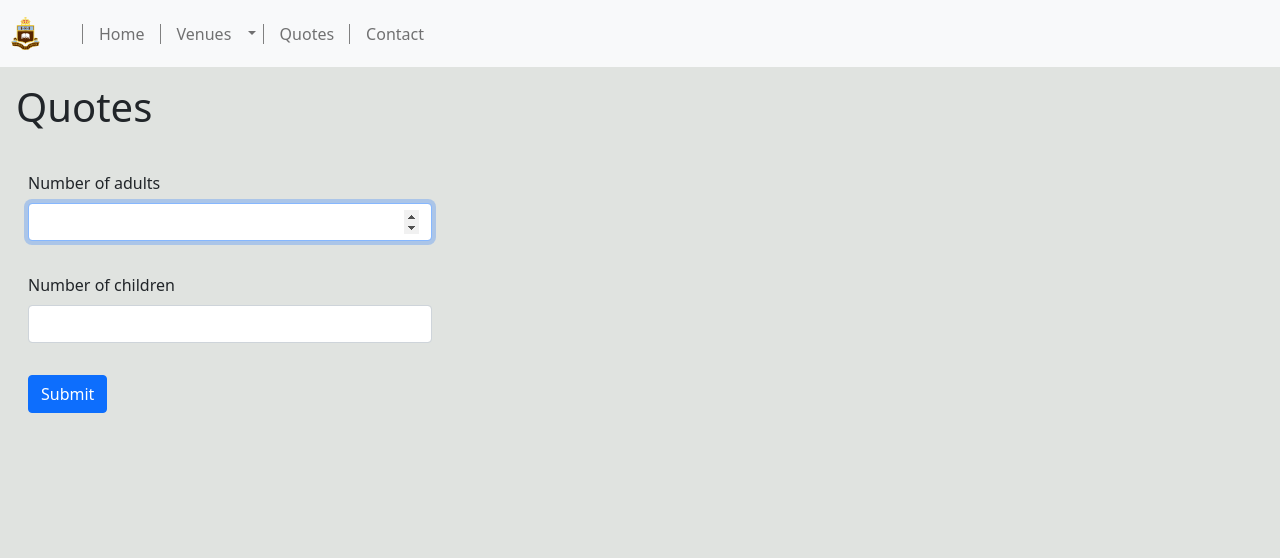
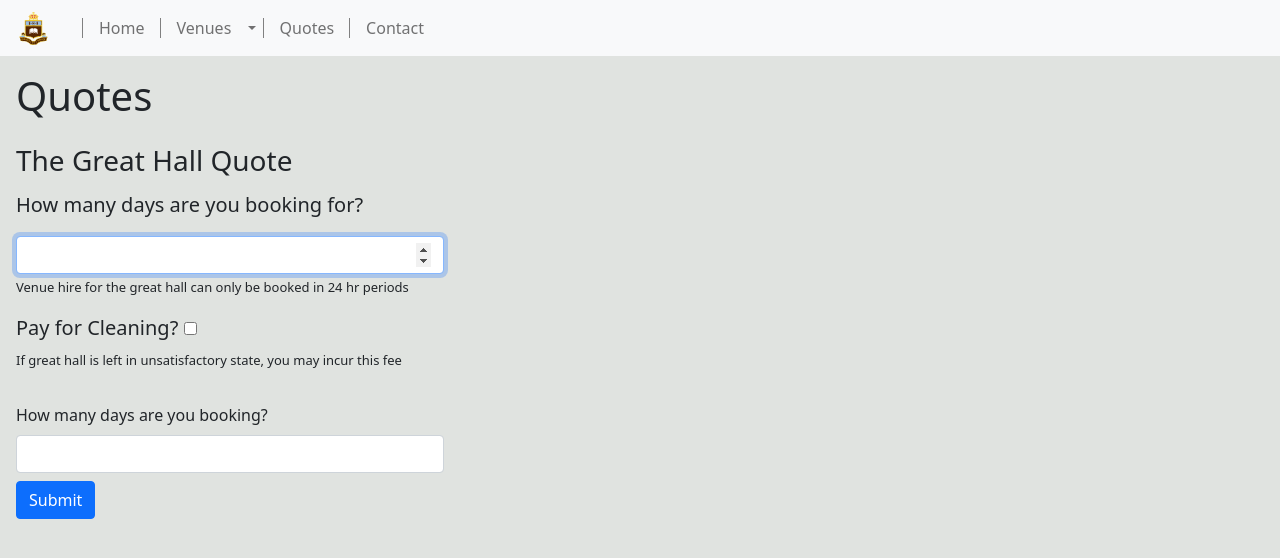
Before and after one commit to flamingduck0/Flask, a Flask app: page /quotes in a window 1280 px wide. Shown: the top 558 px of the page. Run offline with Flask 2, Linux system fonts and the light colour scheme.

Commit message:
The Great Hall Page worked on, adjusted slight visuals

```diff
--- a/app.py
+++ b/app.py
@@ -16,12 +16,12 @@ def home_page():  # put application's code here
 def quotes_page():  # put application's code here
     if request.method == 'POST':
         try:
-            adults = int(request.form['numAdults'])
-            children = int(request.form['numChildren'])
-            total = totalCost(adults, children)
+            days = int(request.form['days'])
+            cleaning = bool(request.form['cleaning'])
+            total = totalCost(days)
             return render_template('Result.html',
-                                   adults=adults,
-                                   children=children,
+                                   days=days,
+                                   cleaning=cleaning,
                                    total=total
                                    )
         except Exception:
--- a/templates/Base.html
+++ b/templates/Base.html
@@ -38,12 +38,12 @@ a:hover, a:active,a {
 
 <body class="noscroll" style="background-color: #e0e3e0">
     <nav class="navbar navbar-expand-lg navbar-light bg-light">
-      <div class="p-2">
+      <div class="px-3">
           <a class="navbar-brand" href="https://www.sydneyboyshigh.com/">
               <img src={{ url_for("static", filename="SBHS.svg") }} width="35" height="35">
           </a>
       </div>
-      <div class="p-2">
+      <div class="p">
           <button class="navbar-toggler" type="button" data-toggle="collapse" data-target="#navbarSupportedContent" aria-controls="navbarSupportedContent" aria-expanded="false" aria-label="Toggle navigation">
             <span class="navbar-toggler-icon"></span>
           </button>
--- a/templates/Home.html
+++ b/templates/Home.html
@@ -21,7 +21,7 @@ a:hover, a:active,a {
 
 </style>
 
-<div class="px-2 pt-0">
+<div class="px-1 pt-0">
     <div class="row">
         <div class="col-sm pb-4">
             <div class="clickable p-3">
--- a/templates/Quotes.html
+++ b/templates/Quotes.html
@@ -12,17 +12,26 @@
     min-width: 460px;
   }
 </style>
+<h3 class="px-3">The Great Hall Quote</h3>
 <div class="container w-25 m-0 min-width-460-md">
     <form method="post">
-        <div class="p-3">
-            <label for="numAdults" class="form-label">Number of adults</label>
-            <input type="number" class="form-control" min="0" name="numAdults" autofocus></input>
+        <div class="p-1">
+            <p>How many days are you booking for?</p>
+            <input type="number" class="form-control" min="0" name="days" autofocus></input>
+            <label for="days" class="form-label" style="font-size: small">Venue hire for the great hall can only be booked in 24 hr periods</label>
         </div>
-        <div class="p-3">
-            <label for="numChildren" class="form-label">Number of children</label>
-            <input type="number" class="form-control" min="0" name="numChildren" autofocus></input>
+        <div class="p-1">
+            <p>Pay for Cleaning?
+                <input type="checkbox" name="cleaning" autofocus></input>
+                <label for="cleaning" class="form-label" style="font-size: small">If great hall is left in unsatisfactory state, you may incur this fee</label>
+            </p>
+
         </div>
-        <div class="p-3"><button type="submit" class="btn btn-primary">Submit</button></div>
+        <div class="p-1">
+            <label for="days" class="form-label">How many days are you booking?</label>
+            <input type="number" class="form-control" min="0" name="days" autofocus></input>
+        </div>
+        <div class="p-1"><button type="submit" class="btn btn-primary">Submit</button></div>
     </form>
 </div>
 {% endblock %}
--- a/templates/Result.html
+++ b/templates/Result.html
@@ -7,7 +7,7 @@
 {% block content %}
 <h1 class="p-3">Results</h1>
 <p class="p-3">
-The total price for {{ adults }} adults and {{ children }} children is ${{ total }}
+The total price for {{ days }} days is ${{ total }}
 </p>
 <div class="p-3"><a type="button" href="/quotes" class="btn btn-primary">Back to quotes</a></div>
 {% endblock %}
```
Also changed, not shown: costCalculator.py (+3 -4 lines), templates/The Great Hall.html (+41 -11 lines).
